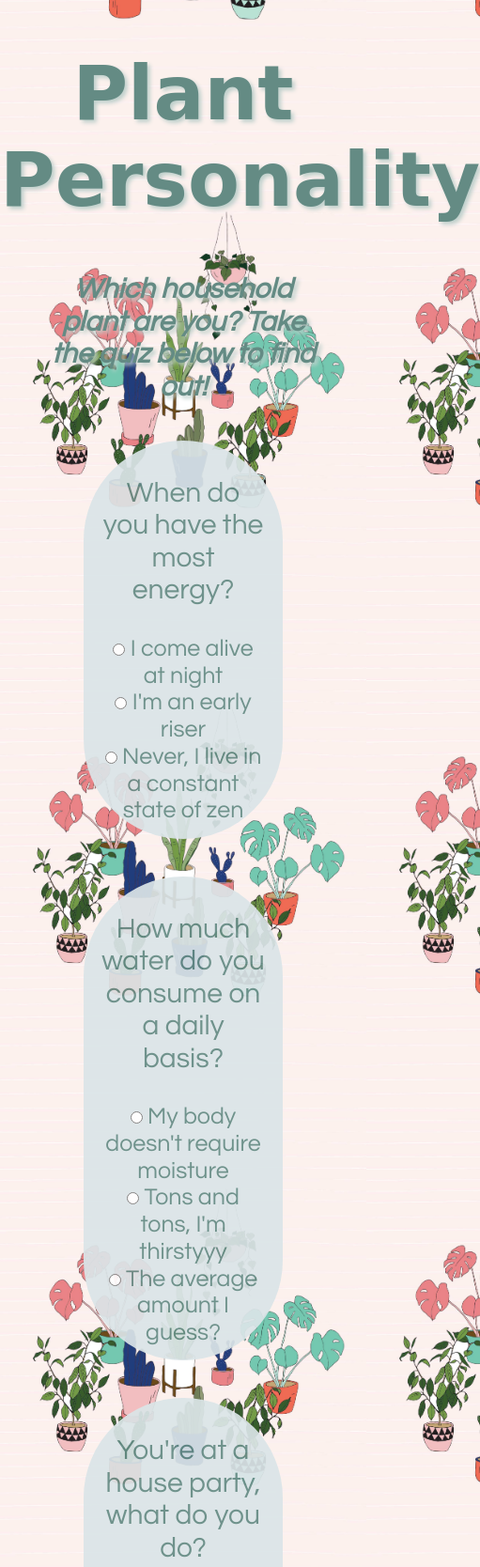
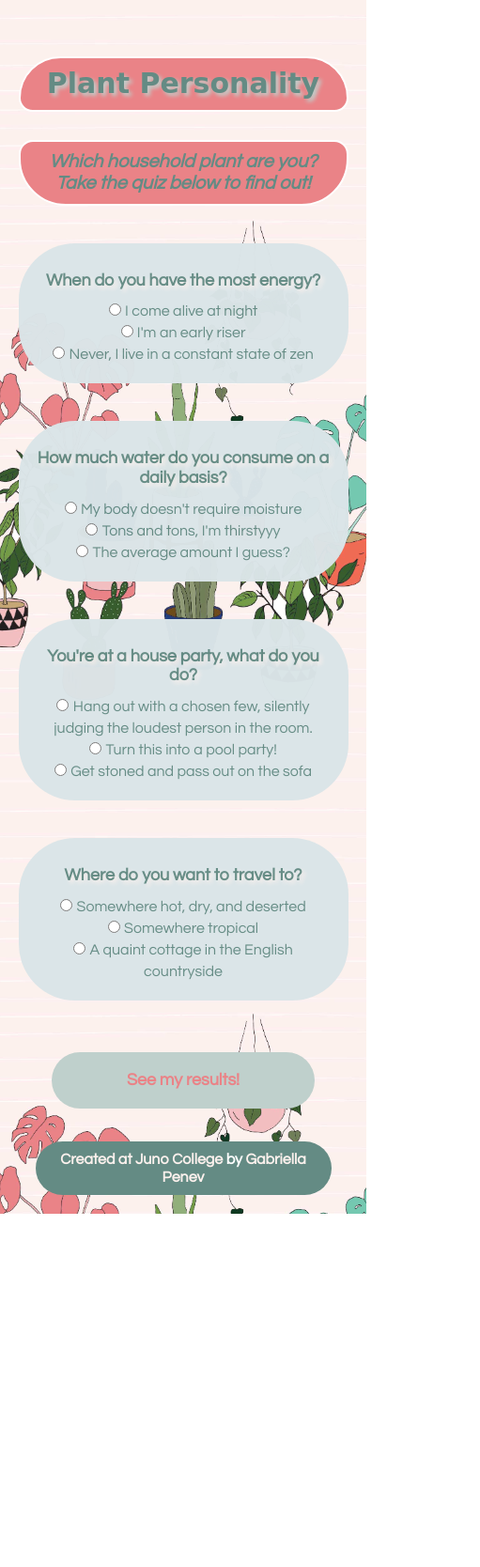
Before and after one commit to GabriellaPenev/Plant-Personality-Quiz, a plain HTML site: page index.html in a window 390 px wide. Shown: the top 1668 px of the page at 94% size, 511 px wide, since content can reach past the window. After the commit the page ends 1292 px from the top, so only its background shows below. Drawn offline with nearby package versions, Linux system fonts and the light colour scheme; a web font is replaced by a local one.

Commit message:
added media queries

```diff
--- a/index.html
+++ b/index.html
@@ -7,10 +7,10 @@
     <meta name="viewport" content="width=device-width, initial-scale=1.0">
     <title>Plant Personality</title>
 
-    <!-- link to google font style -->
     <link rel="preconnect" href="https://fonts.googleapis.com">
     <link rel="preconnect" href="https://fonts.gstatic.com" crossorigin>
     <link href="https://fonts.googleapis.com/css2?family=Questrial&family=Shrikhand&display=swap" rel="stylesheet">
+    <link rel="stylesheet" href="https://cdnjs.cloudflare.com/ajax/libs/animate.css/4.1.1/animate.min.css" />
 
     <link rel="stylesheet" href="style.css">
     <link rel="icon" type="image/png" href="./assets/favicon/favicon-32x32.png" sizes="32x32" />
@@ -19,16 +19,13 @@
 
 <body>
 
-    <header>
-        <h1>Plant Personality</h1>
-
+    <header class="wrapper">
+        <h1 class="animate__animated animate__slideInDown">Plant Personality</h1>
+        <h2 class="animate__animated animate__slideInUp">Which household plant are you? Take the quiz below to find out!</h2>
     </header>
 
-    <main class="wrapper">
-        <div>
-            <h2>Which household plant are you? Take the quiz below to find out!</h2>
-        </div>
-        <section class="form">
+    <main class="animate__animated animate__slideInUp">
+        <section class="form wrapper">
             <form>
                 <fieldset>
                     <p>When do you have the most energy?</p>
@@ -102,14 +99,11 @@
                         </div>
                     </div>
                 </fieldset>
-
-                <div>
-                    <input type="submit" value="See My Results!">
-                </div>
+                <button type="submit">See my results!</button>
             </form>
         </section>
 
-        <section class="results">
+        <section class="results wrapper">
             <h3 class="personality-heading">
                 Your plant personality is...
             </h3>
@@ -118,14 +112,13 @@
     </main>
 
     <footer>
-        <section class="footer">
-            <div>
-                <span class="juno-footer"><a href="https://junocollege.com/" target="_blank"
-                        rel="noopener noreferrer">Created at Juno College of
-                        Technology</a> by <a href="https://www.gabriellapenev.com/" target="_blank"
-                        rel="noopener noreferrer">Gabriella Penev</a> </span>
-            </div>
-        </section>
+        <div class="wrapper animate__animated animate__slideInUp">
+            <p>
+                <a href="https://junocollege.com/" target="_blank" rel="noopener noreferrer">Created at Juno College</a>
+                by
+                <a href="https://www.gabriellapenev.com/" target="_blank" rel="noopener noreferrer">Gabriella Penev</a>
+                </p>
+        </div>
     </footer>
 
     <script src='https://code.jquery.com/jquery-3.4.0.min.js'
--- a/script.js
+++ b/script.js
@@ -37,7 +37,13 @@ $(document).ready(function () {
             let arr = Array.from(results);
 
             // if / else statement displaying both the 'tie' option where there are 2 plant values, as well as the 'winner' option with 1 plant value in results section:
-            if (arr.length > 1) {
+              // if array is less than 4 values long, ie an input field was skipped, then alert user to fill out all options to get result:
+              if (plantArray.includes(undefined)) {
+                $(".results").css("display", "none");
+                resultsBox.remove()
+                alert('Please complete all 4 questions to see your results!');
+            }
+            else if (arr.length > 1) {
                 arr.forEach(item => {
                     const textH3 = document.createElement("h3");
                     textH3.innerText = item;
@@ -78,10 +84,6 @@ $(document).ready(function () {
 
             $(".results").css("display", "block");
 
-            // if array is less than 4 values long, ie an input field was skipped, then alert user to fill out all options to get result:
-            if (plantArray.includes(undefined)) {
-                alert('Please complete all 4 questions in the quiz to see your results!');
-            };
         };
 
         // calling the function:
--- a/style.css
+++ b/style.css
@@ -10,9 +10,19 @@ html { -moz-box-sizing: border-box; -webkit-box-sizing: border-box; box-sizing:
 
 html {
     font-family: 'Questrial', sans-serif;
-    font-size: 62.5%;
+    font-size: 125%;
     color: #648b84;
     text-align: center;
+}
+
+h1,
+h2,
+h3,
+p,
+button,
+input {
+    margin: 0;
+    padding: 0;
 }
 
 .wrapper {
@@ -23,29 +33,29 @@ html {
 
 body {
     background-image: url("assets/background-image.jpg");
-    background-size: contain;
+    background-size: cover;
     background-position: center;
     background-attachment: fixed;
 }
 
 h1 {
-    font-size: 8rem;
+    font-size: clamp(1.5rem, 5vw, 3.5rem);
     font-family: 'Shrikhand', cursive;
     text-shadow: 3px 3px 4px #bfd0cc;
+    background-color: #ea8387;
+    border: 2px solid white;
+    border-radius: 60px 60px 20px 20px;
+    padding: 10px;
+    margin: 60px 0 30px;
 }
 
 h2 {
-    font-size: 3rem;
+    font-size: clamp(1rem, 3vw, 2rem);
     font-style: italic;
-    text-shadow: 3px 3px 4px #bfd0cc;
-}
-
-section {
-    font-size: 2.5rem;
-}
-
-section p {
-    font-size: 3rem;
+    border: 2px solid white;
+    background-color: #ea8387;
+    border-radius: 15px 15px 50px 50px;
+    padding: 10px;
 }
 
 input,
@@ -59,84 +69,128 @@ fieldset {
     border: none;
     background: #dbe5e8;
     border-radius: 140px;
-    opacity: .92;
-    margin: 40px;
+    opacity: .98;
+    margin: 40px 0;
+    padding: 20px 25px;
+    transition: 0.7s ease-in all;
+}
+
+fieldset label {
+    font-size: clamp(0.8rem, 3vw, 1.4rem);
+}
+
+fieldset p {
+    font-size: clamp(0.9rem, 3vw, 1.6rem);
+    font-weight: bold;
+    text-shadow: 3px 3px 4px #fcf1ed;
+}
+
+input,
+label {
+    transition: 0.3s ease-in-out all;
+}
+
+input {
+    accent-color: #648b84;
+}
+
+input:hover+label,
+input:focus+label {
+    text-shadow: 3px 3px 4px #fcf1ed;
+}
+
+button {
+    font-size: clamp(0.9rem, 3vw, 1.2rem);
+    font-family: 'Questrial', sans-serif;
+    font-weight: bold;
+    color: #ea8387;
+    background-color: #bfd0cc;
+    border: none;
+    border-radius: 80px;
+    margin: 15px;
+    padding: 20px 5px;
+    transition: 0.7s;
+    width: 50%;
+    display: inline-block;
+    text-decoration: none;
+    transition: background 0.3s ease-in-out,
+    transform 0.3s ease;
+    -webkit-appearance: none;
+    -moz-appearance: none;
+}
+
+button:hover,
+button:focus {
+    background-color: #ea8387;
+    color: #648b84;
+}
+
+button:active {
+    transform: scale(0.9);
 }
 
 .results {
     display: none;
     border: none;
-    background: #dbe5e8;
+    background: #bfd0cc;
     border-radius: 140px;
     opacity: .96;
-    margin: 40px;
     padding: 10px;
 }
 
 .results-container h3 {
     font-family: 'Shrikhand', cursive;
     color: #056e64;
-    font-size: 6rem;
+    font-size: clamp(1.5rem, 5vw, 3.5rem);
     text-shadow: 1px 1px 1px #dbe5e8;
-    transition-duration: 0.7s;
+    transition: 0.3s ease-in all;
 }
+
 .results-container h3:hover {
     color: #ea8387;
 }
 
-input[type=radio]:hover+label,
-section p:hover,
-input[type=radio]:focus+label,
-section p:focus {
-    text-shadow: 3px 3px 4px #fcf1ed;
+footer {
+    color: white;
+    font-size: 0.8rem;
+    font-family: 'Questrial', sans-serif;
     font-weight: bold;
-}
-input[name=question1],
-input[name=question2],
-input[name=question3],
-input[name=question4]
- {
-    accent-color: #648b84;
+    text-align: center;
+    transition-duration: 0.7s;
+    margin: 20px;
 }
 
-input[type=submit] {
-    border: 1px solid #fcf1ed;
-    border-radius: 80px;
-    background-color: #bfd0cc;
-    color: #fcf1ed;
-    margin: 15px;
-    transition: 0.7s;
-    width: 320px;
-    height: 60px;
-}
-
-input[type=submit]:hover,
-input[type=submit]:focus {
+footer p {
+    width: 41% auto;
     background-color: #648b84;
-}
-
-.footer {
-    margin: 30px 0 30px 0;
-}
-
-.juno-footer {
-    font-size: 1.6rem;
-    color: white;
-    font-family: 'Questrial', sans-serif;
-    font-weight: bold;
-    margin: 20px;
     padding: 10px;
     border: none;
     border-radius: 80px;
-    background-color: #648b84;
-    transition-duration: 0.7s;
-}
-.juno-footer:hover,
-.juno-footer:focus {
-    background-color: #ea8387;
 }
 
-.juno-footer a {
+footer a {
     text-decoration: none;
     color: #fcf1ed;
 }
+
+@media (max-width: 525px) {
+    .wrapper {
+        width: 90%;
+    }
+
+    fieldset,
+    .results {
+        border-radius: 60px;
+        padding: 20px;
+    }
+
+    fieldset p {
+        margin: 10px 0;
+    }
+}
+
+@media (max-width: 400px){
+    button{
+        width: 80%;
+    }
+}
```
